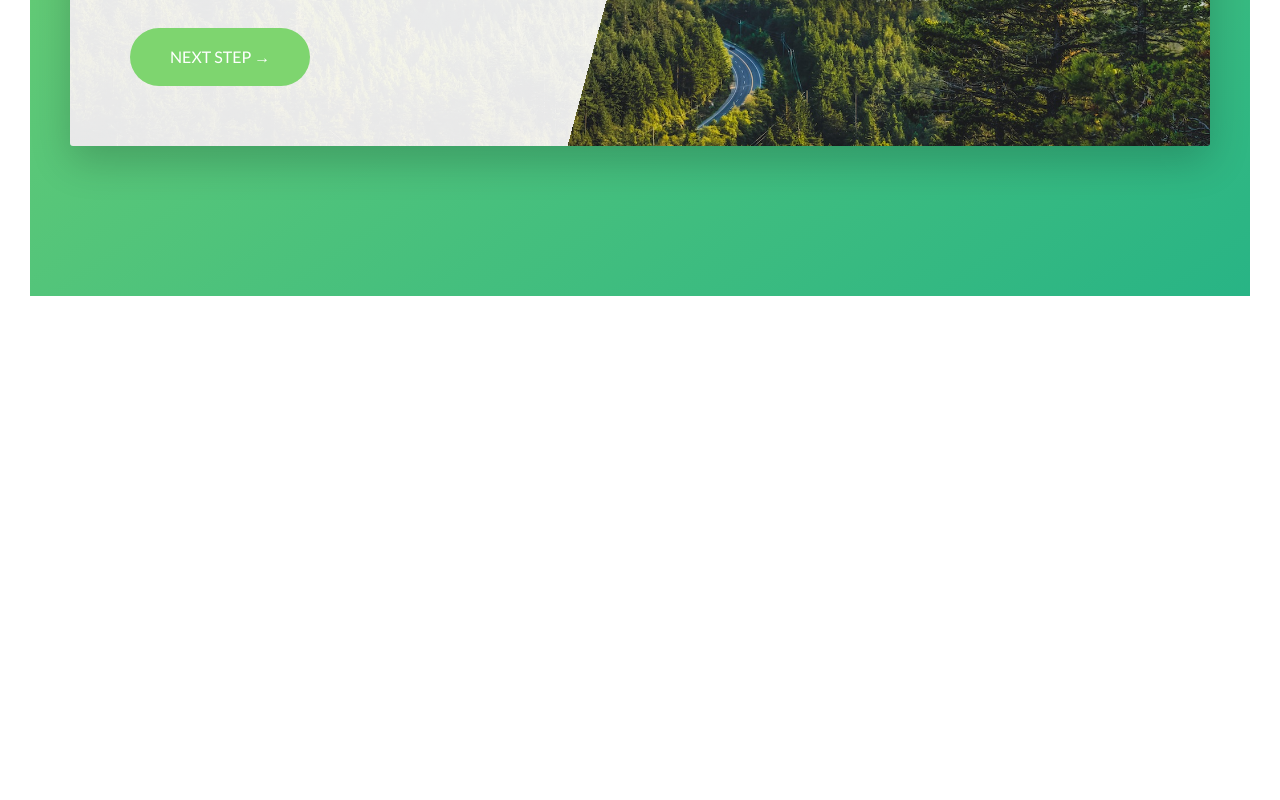
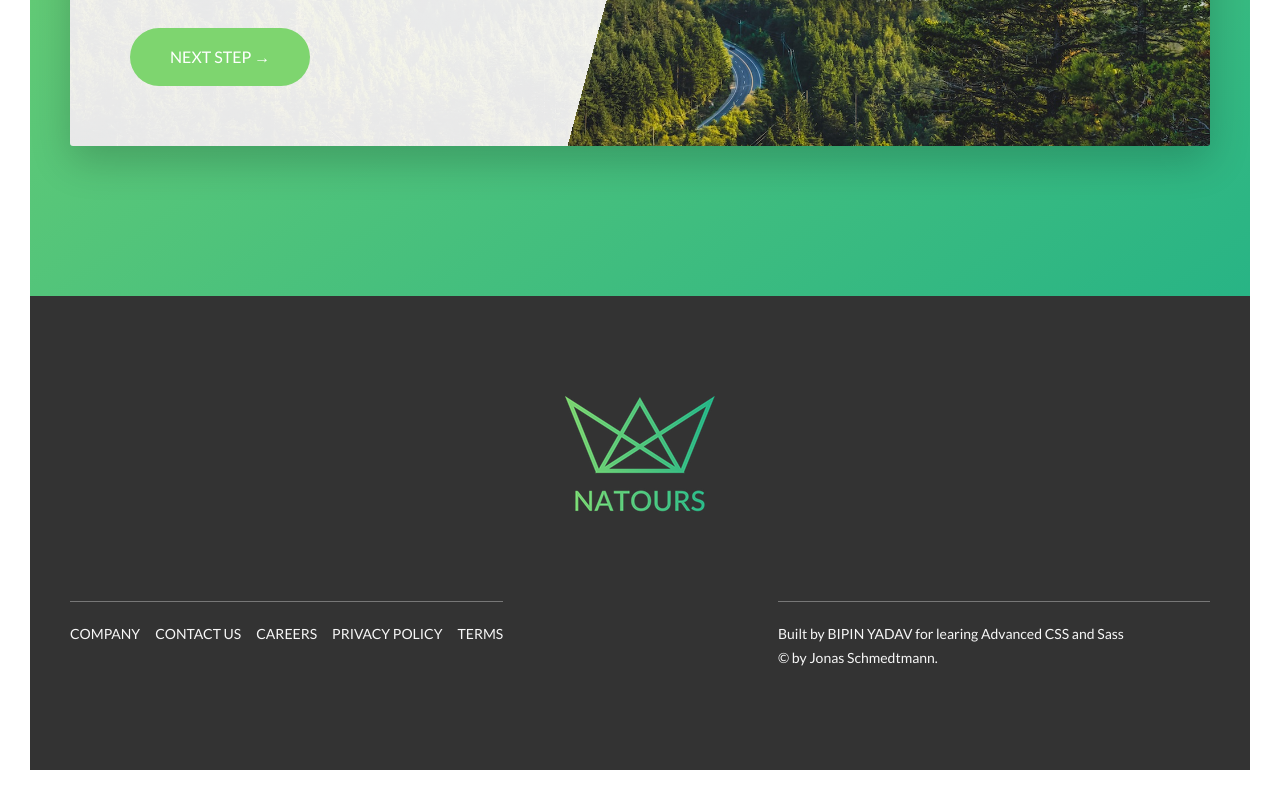
Before and after one commit to bipin7yadav/web-tour, a React (Create React App) app: page / in a window 1280 px wide. Shown: the part 5293-6093 px from the top of the page. Before the commit the page ends 5619 px from the top, so only its background shows below. Built offline with nearby package versions, Linux system fonts and the light colour scheme.

Commit message:
footer Section added

```diff
--- a/src/App.css
+++ b/src/App.css
@@ -579,6 +579,54 @@ body {
   filter: blur(3px) brightness(80%);
 }
 
+.footer {
+  background-color: #333;
+  padding: 10rem 0;
+  font-size: 1.4rem;
+  color: #f7f7f7;
+}
+.footer__logo-box {
+  text-align: center;
+  margin-bottom: 8rem;
+}
+.footer__logo {
+  width: 15rem;
+  height: auto;
+}
+.footer__navigation {
+  border-top: 1px solid #777;
+  padding-top: 2rem;
+  display: inline-block;
+}
+.footer__list {
+  list-style: none;
+}
+.footer__item {
+  display: inline-block;
+}
+.footer__item:not(:last-child) {
+  margin-right: 1.5rem;
+}
+.footer__link:link, .footer__link:visited {
+  color: #f7f7f7;
+  background-color: #333;
+  text-decoration: none;
+  text-transform: uppercase;
+  display: inline-block;
+  transition: all 0.2s;
+}
+.footer__link:hover, .footer__link:active {
+  color: #55c57a;
+  box-shadow: 0 1rem 2rem rgba(0, 0, 0, 0.4);
+  transform: rotate(5deg) scale(1.3);
+}
+.footer__copyright {
+  border-top: 1px solid #777;
+  padding-top: 2rem;
+  width: 80%;
+  float: right;
+}
+
 .row {
   max-width: 114rem;
   margin: 0 auto;
--- a/src/App.js
+++ b/src/App.js
@@ -5,6 +5,11 @@ import img2 from "./img/nat-2-large.jpg"
 import img3 from "./img/nat-3-large.jpg"
 import nat8 from "./img/nat-8.jpg"
 import nat9 from "./img/nat-9.jpg"
+
+import logoGreen1x from './img/logo-green-1x.png';
+import logoGreen2x from './img/logo-green-2x.png';
+import logoGreenSmall1x from './img/logo-green-small-1x.png';
+import logoGreenSmall2x from './img/logo-green-small-2x.png';
 
 import videoMP4 from './img/video.mp4';
 import videoWebM from './img/video.webm';
@@ -325,6 +330,70 @@ function App() {
                 </div>
             </section>
       </main>
+
+      <footer className="footer">
+        <div className="footer__logo-box">
+          <picture className="footer__logo">
+            <source
+              srcSet={`${logoGreenSmall1x} 1x, ${logoGreenSmall2x} 2x`}
+              media="(max-width: 37.5em)"
+            />
+            <img
+              srcSet={`${logoGreen1x} 1x, ${logoGreen2x} 2x`}
+              alt="Full logo"
+              src={logoGreen2x}
+            />
+          </picture>
+        </div>
+        <div className="row">
+          <div className="col-1-of-2">
+            <div className="footer__navigation">
+              <ul className="footer__list">
+                <li className="footer__item">
+                  <a href="#" className="footer__link">
+                    Company
+                  </a>
+                </li>
+                <li className="footer__item">
+                  <a href="#" className="footer__link">
+                    Contact us
+                  </a>
+                </li>
+                <li className="footer__item">
+                  <a href="#" className="footer__link">
+                    Careers
+                  </a>
+                </li>
+                <li className="footer__item">
+                  <a href="#" className="footer__link">
+                    Privacy policy
+                  </a>
+                </li>
+                <li className="footer__item">
+                  <a href="#" className="footer__link">
+                    Terms
+                  </a>
+                </li>
+              </ul>
+            </div>
+          </div>
+          <div className="col-1-of-2">
+            <p className="footer__copyright">
+              Built by{' '}
+              <a href="#" className="footer__link">
+                Bipin Yadav
+              </a>{' '}
+              for learing{' '}
+              Advanced CSS and Sass
+              <p >
+              </p>
+              <span>
+                &copy; by Jonas Schmedtmann.
+              </span>
+            </p>
+          </div>
+        </div>
+      </footer>
       {/* <section className='grid-test'>
         <div className='row'>
           <div className='col-1-of-2'>col 1 of 2</div>
--- a/src/sass/layout/_footer.scss
+++ b/src/sass/layout/_footer.scss
@@ -0,0 +1,78 @@
+.footer {
+    background-color: $color-grey-dark-3;
+    padding: 10rem 0;
+    font-size: 1.4rem;
+    color: $color-grey-light-1;
+
+    // @include respond(tab-port) {
+    //     padding: 8rem 0;
+    // }
+
+    &__logo-box {
+        text-align: center;
+        margin-bottom: 8rem;
+
+        // @include respond(tab-port) {
+        //     margin-bottom: 6rem;
+        // }
+    }
+
+    &__logo {
+        width: 15rem;
+        height: auto;
+    }
+
+    &__navigation {
+        border-top: 1px solid $color-grey-dark;
+        padding-top: 2rem;
+        display: inline-block;
+
+        // @include respond(tab-port) {
+        //     width: 100%;
+        //     text-align: center;
+        // }
+    }
+
+    &__list {
+        list-style: none;
+    }
+
+    &__item {
+        display: inline-block;
+
+        &:not(:last-child) {
+            margin-right: 1.5rem;
+        }
+    }
+
+    &__link {
+        &:link,
+        &:visited {
+            color: $color-grey-light-1;
+            background-color: $color-grey-dark-3;
+            text-decoration: none;
+            text-transform: uppercase;
+            display: inline-block;
+            transition: all .2s;
+        }
+
+        &:hover,
+        &:active {
+            color: $color-primary;
+            box-shadow: 0 1rem 2rem rgba($color-black, .4);
+            transform: rotate(5deg) scale(1.3);
+        }
+    }
+
+    &__copyright {
+        border-top: 1px solid $color-grey-dark;
+        padding-top: 2rem;
+        width: 80%;
+        float: right;
+
+        // @include respond(tab-port) {
+        //     width: 100%;
+        //     float: none;
+        // }
+    }
+}
```
